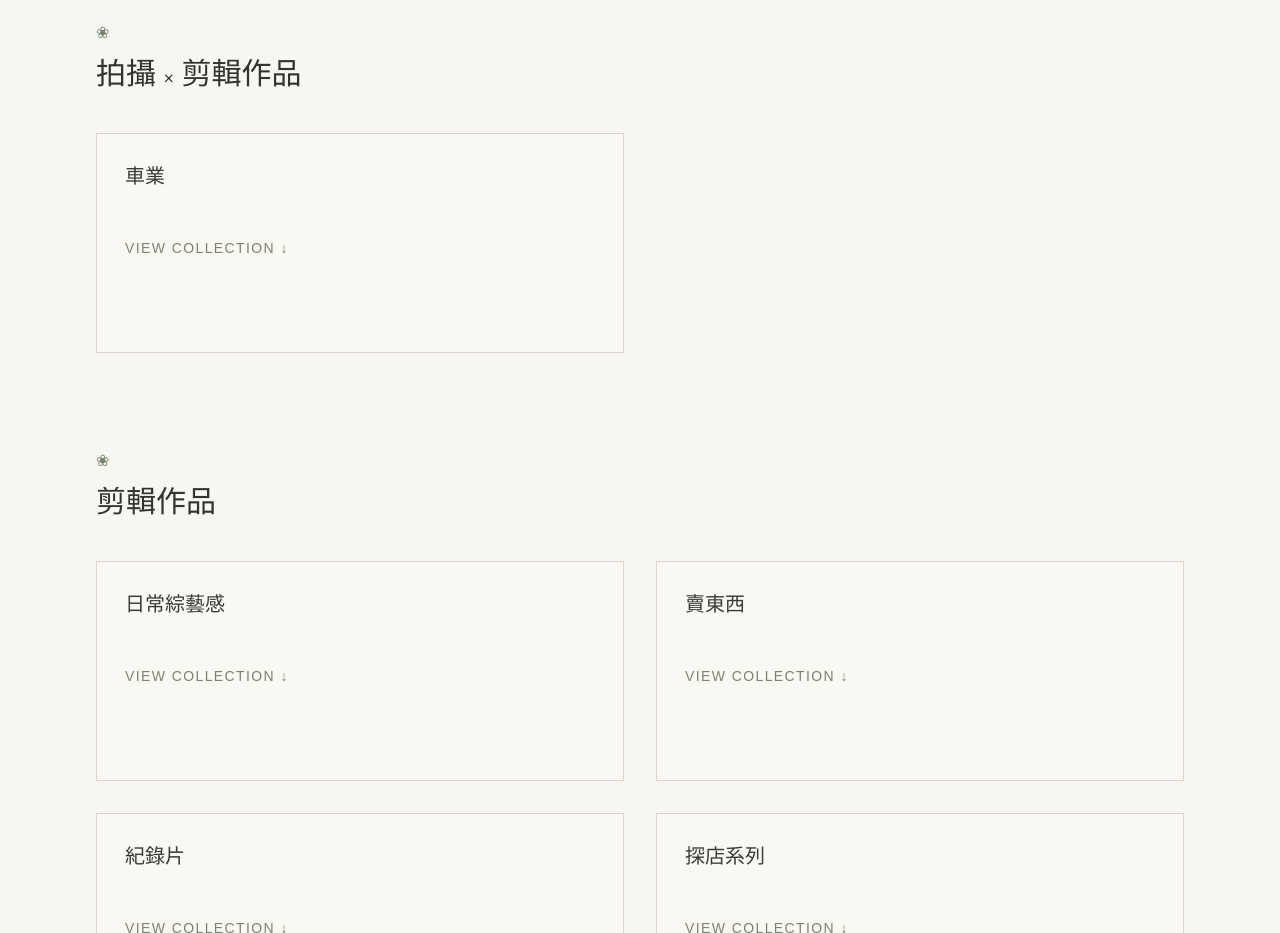
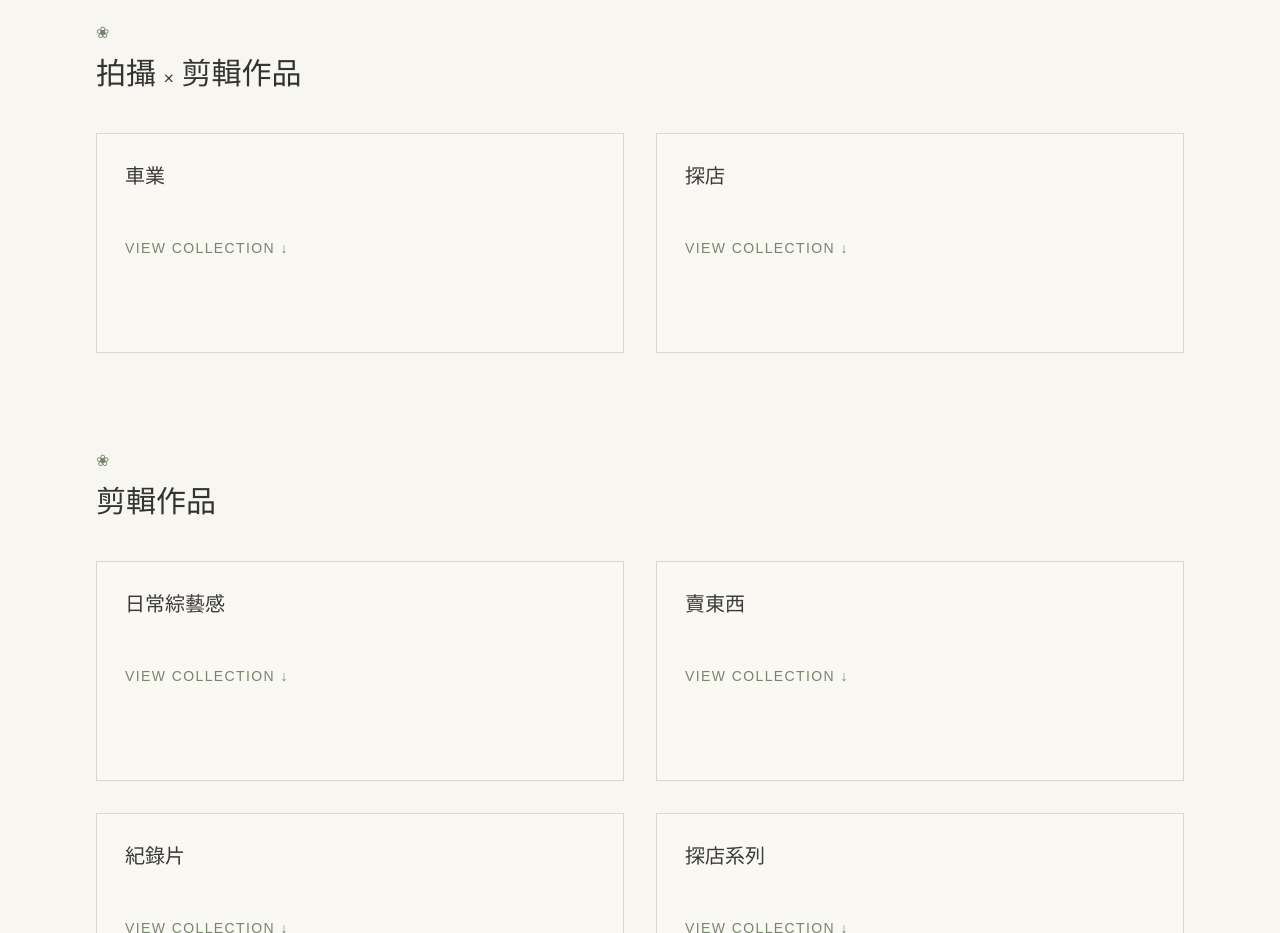
Before and after one commit to chenxiii4/lyss-portfolio, a Next.js app: page / in a window 1280 px wide. Shown: the part 1420-2353 px from the top of the page. Built offline with nearby package versions, Linux system fonts and the light colour scheme.

Commit message:
update portfolio

```diff
--- a/app/page.tsx
+++ b/app/page.tsx
@@ -138,6 +138,13 @@ const sections = [
               url: "https://www.instagram.com/reel/DY6hl6ZBxMO/?igsh=MWdobnlseDFrazF2cw==" },
         ],
       },
+        {
+          name: "探店",
+          links: [
+            { label: "飯店介紹",
+              url: "https://www.instagram.com/reel/DZpI8OkgASS/?igsh=dzh1M2N1MG91YTdy" },
+          ],
+      },
     ],
   },
 
@@ -149,6 +156,7 @@ const sections = [
         links: [
           { label: "搞笑影片", url: "https://vt.tiktok.com/ZSxmWFCkR/" },
           { label: "互動影片", url: "https://vt.tiktok.com/ZSxHD99kr/" },
+          { label: "搞笑影片", url: "https://vt.tiktok.com/ZSQpcAabJ/" },
         ],
       },
       {
```
